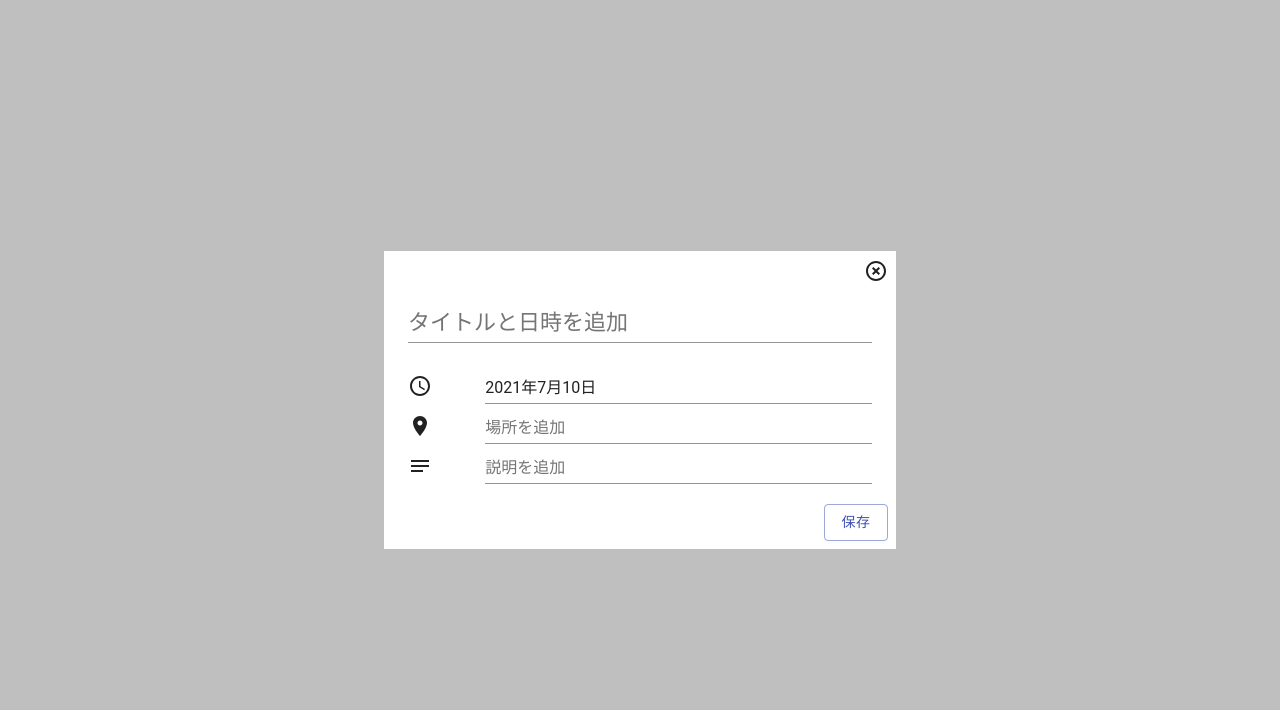
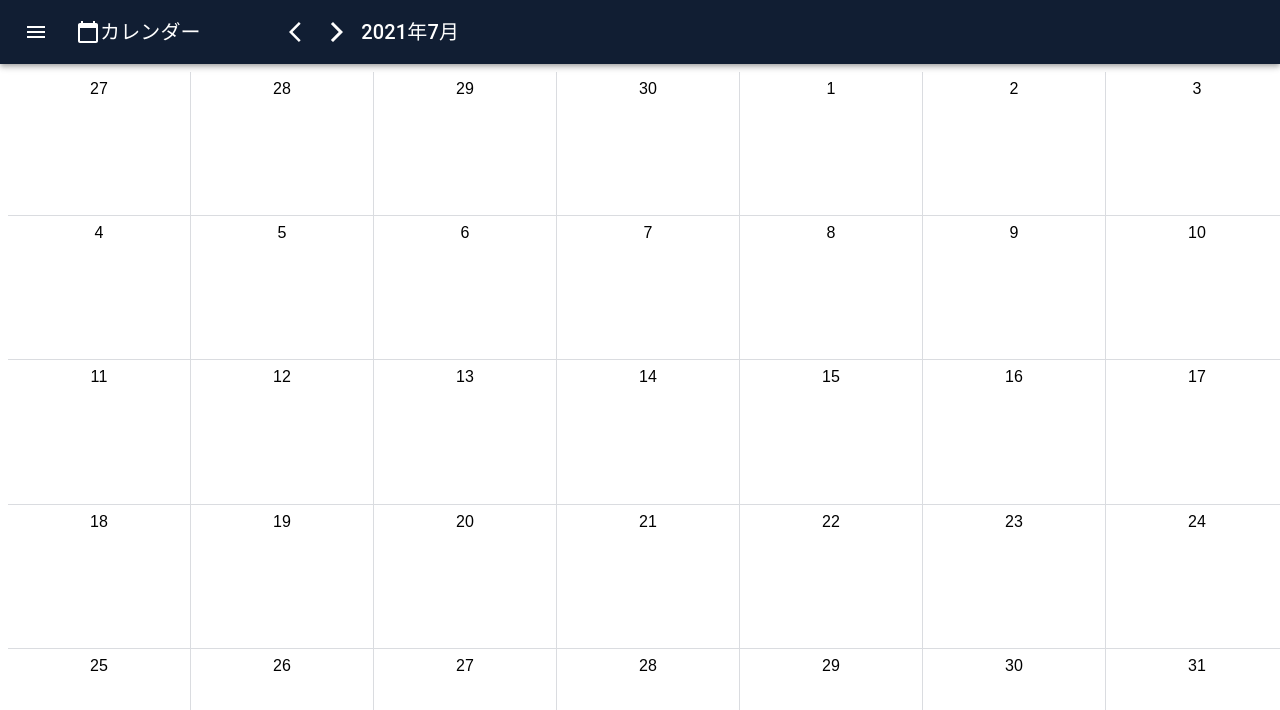
Before and after one commit to shogo-nakano-desu/calendar-app, a React (Create React App) app: page / in a window 1280 px wide. Shown: the top 710 px of the page. Built offline with nearby package versions, Linux system fonts and the light colour scheme.

Commit message:
dialogを書き換えていく前にいったんコミット。

```diff
--- /dev/null
+++ b/src/Calendar.css
@@ -0,0 +1,8 @@
+button {
+  background-color: transparent;
+  border: none;
+  cursor: pointer;
+  outline: none;
+  padding: 0;
+  appearance: none;
+}
--- a/src/Calendar.tsx
+++ b/src/Calendar.tsx
@@ -11,6 +11,7 @@ import styled from "styled-components";
 import { createStyles, makeStyles, Theme } from "@material-ui/core/styles";
 import Typography from "@material-ui/core/Typography";
 import { Navigation } from "./Navigation";
+import "./Calendar.css";
 
 // 予定の持たせ方の型定義
 interface ScheduleMetadata {
@@ -72,6 +73,7 @@ interface Props4CalendarBoard {
   targetMonth: number;
   weeksArray: WeeksArrayModel;
   setWeeksArray: React.Dispatch<React.SetStateAction<WeeksArrayModel>>;
+  handleClickOpen: () => void;
 }
 
 interface Props4Schedule {
@@ -79,6 +81,7 @@ interface Props4Schedule {
   weeksInMonth: number;
   weeksArray: WeeksArrayModel;
   setWeeksArray: React.Dispatch<React.SetStateAction<WeeksArrayModel>>;
+  handleClickOpen: () => void;
 }
 
 const CalendarBoard = (props: Props4CalendarBoard) => {
@@ -106,6 +109,7 @@ const CalendarBoard = (props: Props4CalendarBoard) => {
           weeksInMonth={weeksInMonth}
           weeksArray={props.weeksArray}
           setWeeksArray={props.setWeeksArray}
+          handleClickOpen={props.handleClickOpen}
         />
       </CalendarGridStyle>
     </BorderStyle>
@@ -136,6 +140,11 @@ const Schedules = (props: Props4Schedule) => {
         padding: "5px",
         display: "flex",
         justifyContent: "center",
+        fontSize: "1rem",
+        fontFamily: "Roboto Helvetica Arial sans-serif",
+        fontWeight: 400,
+        lineHeight: 1.5,
+        letterSpacing: "0.00938em",
       },
       scheduleTitleStyle: {
         backgroundColor: "rgb(33, 151, 156)",
@@ -179,9 +188,9 @@ const Schedules = (props: Props4Schedule) => {
             return (
               // day.schedules.map((schedule: ScheduleMetadata) => (
               <ScheduleExistBoxStyle>
-                <Typography className={classes.dayStyle}>
+                <Day2ButtonStyle onClick={props.handleClickOpen}>
                   {getDate(day.date)}
-                </Typography>
+                </Day2ButtonStyle>
                 {day.schedules.map((schedule: ScheduleMetadata) => (
                   <Typography className={classes.scheduleTitleStyle}>
                     {schedule.title}
@@ -190,11 +199,7 @@ const Schedules = (props: Props4Schedule) => {
               </ScheduleExistBoxStyle>
             );
           } else {
-            return (
-              <Typography className={classes.dayStyle}>
-                {getDate(day.date)}
-              </Typography>
-            );
+            return <Day2ButtonStyle>{getDate(day.date)}</Day2ButtonStyle>;
           }
         }
       )}
@@ -215,11 +220,32 @@ const CalendarAppStyle = styled.div`
   background-color: rgb(255, 255, 255);
 `;
 
+const Day2ButtonStyle = styled.button`
+  background-color: rgb(255, 255, 255);
+  padding: 5px;
+  display: flex;
+  justify-content: center;
+  font-size: 1rem;
+  font-weight: 400;
+  line-height: 1.5;
+  letter-spacing: 0.00938em;
+  border-color: rgb(255, 255, 255);
+`;
+
 export const CalendarApp = () => {
   const today = new Date();
   const [targetYear, setTargetYear] = useState(getYear(today));
   const [targetMonth, setTargetMonth] = useState(getMonth(today) + 1);
   const [weeksArray, setWeeksArray] = useState<WeeksArrayModel>([]);
+  const [open, setOpen] = useState(false);
+
+  const handleClickOpen = () => {
+    setOpen(true);
+  };
+
+  const handleClose = () => {
+    setOpen(false);
+  };
 
   // const weeksArray: ScheduleModel[] = [];
   return (
@@ -235,6 +261,7 @@ export const CalendarApp = () => {
         targetMonth={targetMonth}
         weeksArray={weeksArray}
         setWeeksArray={setWeeksArray}
+        handleClickOpen={handleClickOpen}
       />
     </CalendarAppStyle>
   );
--- a/src/index.tsx
+++ b/src/index.tsx
@@ -4,4 +4,4 @@ import { AddScheduleDialog } from "./AddScheduleDialog";
 import { CurrentScheduleDialog } from "./CurrentScheduleDialog";
 import { CalendarApp } from "./Calendar";
 
-ReactDOM.render(<AddScheduleDialog />, document.getElementById("root"));
+ReactDOM.render(<CalendarApp />, document.getElementById("root"));
```
